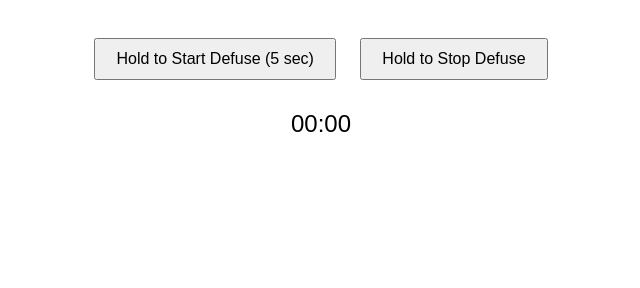
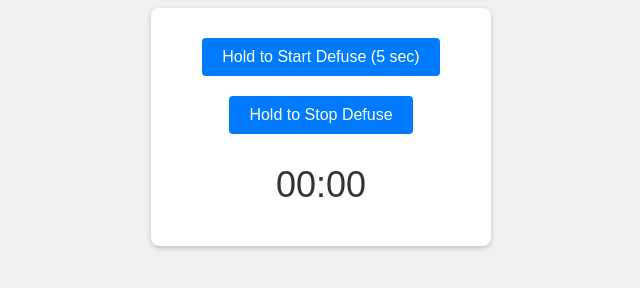
Before and after one commit to Ragebo123/r6Defuser, a plain HTML site: page index.html in a window 1280 px wide. Shown: the whole page, without its empty margins (319-959 px from the left). Drawn offline with Linux system fonts and the light colour scheme.

Commit message:
Update styles.css

```diff
--- a/styles.css
+++ b/styles.css
@@ -1,21 +1,34 @@
 body {
   font-family: Arial, sans-serif;
+  background-color: #f0f0f0;
 }
 
 .container {
   text-align: center;
   padding: 20px;
+  max-width: 300px;
+  margin: 0 auto;
+  background-color: #fff;
+  box-shadow: 0 2px 5px rgba(0, 0, 0, 0.2);
+  border-radius: 8px;
 }
 
 button {
+  display: inline-block;
   margin: 10px;
   padding: 10px 20px;
   font-size: 16px;
+  background-color: #007bff;
+  color: #fff;
+  border: none;
+  border-radius: 4px;
+  cursor: pointer;
 }
 
 #timer {
-  font-size: 24px;
+  font-size: 36px;
   margin: 20px;
+  color: #333;
 }
 
 #status {
```
